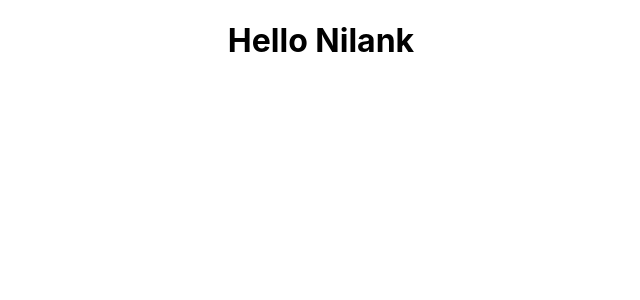
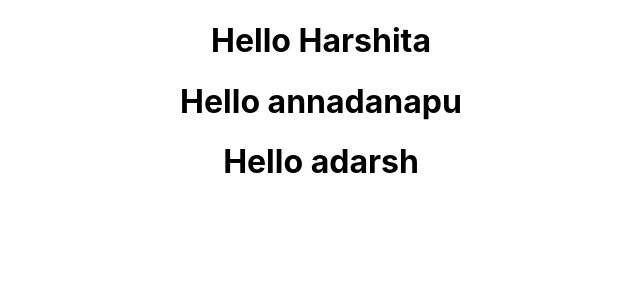
Before and after one commit to nilankh/LearningReact, a React (Create React App) app: page / in a window 1280 px wide. Shown: the top 300 px of the page, without its empty margins (319-959 px from the left). Built offline with nearby package versions, Linux system fonts and the light colour scheme.

Commit message:
learned about props

```diff
--- a/src/App.js
+++ b/src/App.js
@@ -8,9 +8,12 @@ import Hello from './components/Hello';
 function App() {
   return (
     <div className="App">
-      {/* <Greet />
-      <Welcome /> */}
-      <Hello />
+      <Greet name="Harshita"/>
+      <Greet name="annadanapu"/>
+      <Greet name="adarsh"/>
+      {/* <Welcome /> */}
+
+      {/* <Hello /> */}
     </div>
   );
 }
--- a/src/components/Greet.js
+++ b/src/components/Greet.js
@@ -4,8 +4,11 @@ import React from 'react';
 //     return <h1>Hello Nilank</h1>
 // }
 
-const Greet = () => <h1>Hello Nilank</h1>
-
+// this props we can name it anything we want to, but conventional is to write props
+const Greet = (props) => {
+    console.log("props",props);
+    return <h1>Hello {props.name}</h1>
+}
 // this is termed as named export
 // export const Greet = () => <h1>Hello Nilank</h1>
 export default Greet;
--- a/src/components/Hello.js
+++ b/src/components/Hello.js
@@ -18,7 +18,18 @@ const Hello = () => {
     // )
     // return React.createElement('div', null, 'Hello Nilank')
     // return React.createElement('div', null, 'h1','Hello Nilank') ye krne se v h1 render ni hua! toa iske lia neeche wala line
-    return React.createElement('div', null, React.createElement('h1','null','Hello Nilank'))
+    // return React.createElement(
+    //     'div',
+    //     null,
+    //     React.createElement('h1','null','Hello Nilank')
+    // )
+
+    // Learning about second parameter
+    return React.createElement(
+        'div',
+        {id: 'hello', className:'dummyclass'},
+        React.createElement('h1','null','Hello Nilank')
+    )
 }
 
 
```
